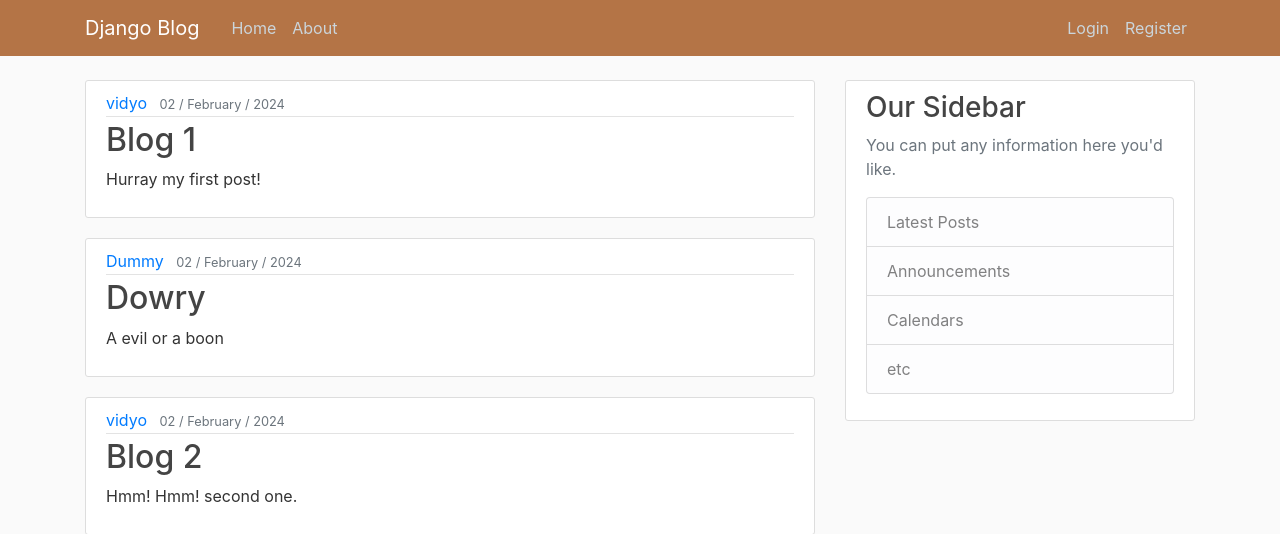
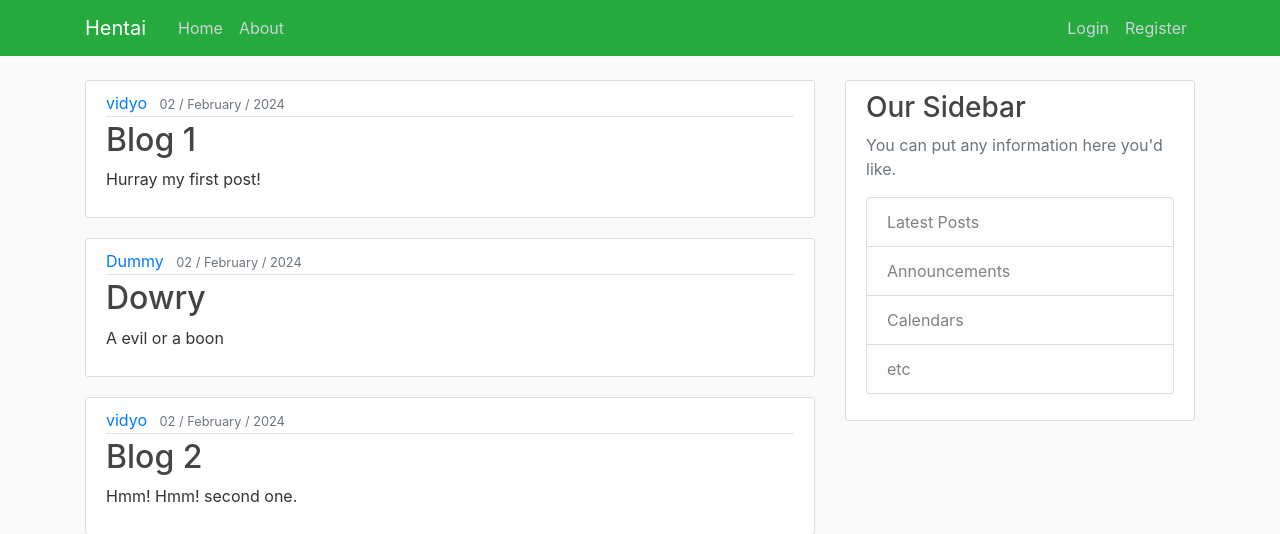
Before and after one commit to Kemphire/college_django_proj, a Django app: page / in a window 1280 px wide. Shown: the top 534 px of the page. Run offline with Django 5.2, Linux system fonts and the light colour scheme; data comes from the database, SQL or seed files in the repository; both versions use the stored data as it was after the commit; some libraries are stand-ins or nearby versions.

Commit message:
changed the navbar's color

```diff
--- a/main_wrapper/blog/static/blog/main.css
+++ b/main_wrapper/blog/static/blog/main.css
@@ -13,7 +13,7 @@ body {
   }
 
   .bg-steel {
-    background-color: #b47446;
+    background-color:#26aa3e;
   }
 
   .site-header .navbar-nav .nav-link {
--- a/main_wrapper/blog/templates/blog/base.html
+++ b/main_wrapper/blog/templates/blog/base.html
@@ -20,7 +20,7 @@
     <header class="site-header">
         <nav class="navbar navbar-expand-md navbar-dark bg-steel fixed-top">
           <div class="container">
-            <a class="navbar-brand mr-4" href="{% url 'blog-home' %}">Django Blog</a>
+            <a class="navbar-brand mr-4" href="{% url 'blog-home' %}">Hentai</a>
             <button class="navbar-toggler" type="button" data-toggle="collapse" data-target="#navbarToggle" aria-controls="navbarToggle" aria-expanded="false" aria-label="Toggle navigation">
             <span class="navbar-toggler-icon"></span>
             </button>
```
Also changed, not shown: main_wrapper/db.sqlite3.
